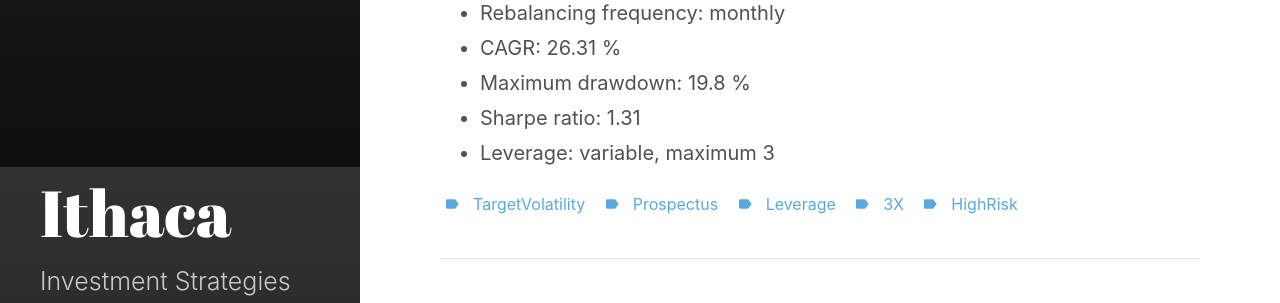
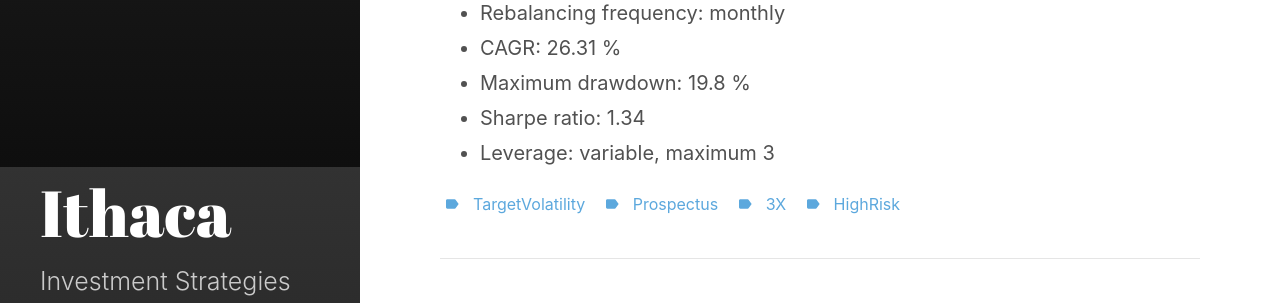
Before and after one commit to IthacaResearch/ithacaresearch.github.io, a Jekyll site: the page built from _posts/2019-08-03-Target-Volatility-3X.md, in a window 1280 px wide and 1371 px high. Shown: the part 733-1036 px from the top of the window. Built offline with Jekyll 4.4.1, drawn with Linux system fonts in a browser that asks for light colours.

Commit message:
Update 2019-08-03-Target-Volatility-3X.md

```diff
--- a/_posts/2019-08-03-Target-Volatility-3X.md
+++ b/_posts/2019-08-03-Target-Volatility-3X.md
@@ -1,7 +1,7 @@
 ---
 layout: post
 title: Target Volatility 3X - Strategy Prospectus
-tags: TargetVolatility Prospectus Leverage 3X HighRisk
+tags: TargetVolatility Prospectus 3X HighRisk
 excerpt_separator:  <!--more-->
 ---
 
@@ -20,5 +20,5 @@
 * Rebalancing frequency: monthly
 * CAGR: 26.31 %
 * Maximum drawdown: 19.8 %
-* Sharpe ratio: 1.31
+* Sharpe ratio: 1.34
 * Leverage: variable, maximum 3
```
